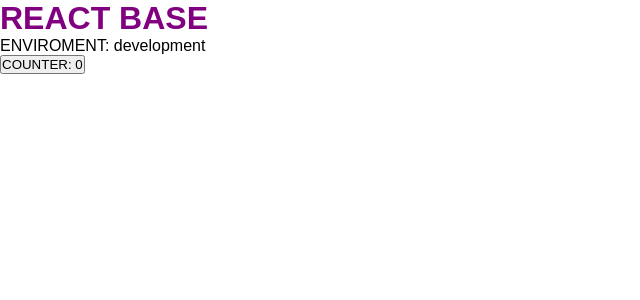
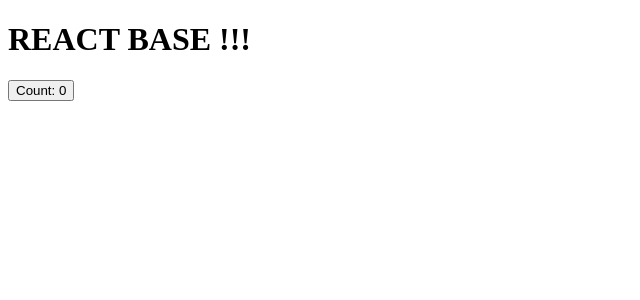
Before and after one commit to ninkovs18/admin-panel, a React app: page / in a window 1280 px wide. Shown: the top 300 px of the page, without its empty margins (0-640 px from the left). Built offline with nearby package versions, Linux system fonts and the light colour scheme.

Commit message:
install and setup react-router-dom

```diff
--- a/package.json
+++ b/package.json
@@ -14,7 +14,8 @@
   "license": "MIT",
   "dependencies": {
     "react": "^18.3.1",
-    "react-dom": "^18.3.1"
+    "react-dom": "^18.3.1",
+    "react-router-dom": "^6.23.1"
   },
   "devDependencies": {
     "@babel/core": "^7.24.7",
--- a/src/App.tsx
+++ /dev/null
@@ -1,13 +0,0 @@
-import Counter from './Counter'
-import './styles.css'
-const App = () => {
-  return (
-    <div>
-      <h1>REACT BASE</h1>
-      <p>ENVIROMENT: {process.env.NODE_ENV}</p>
-      <Counter />
-    </div>
-  )
-}
-
-export default App
--- a/src/Counter.tsx
+++ /dev/null
@@ -1,8 +0,0 @@
-import { useState } from 'react'
-
-const Counter = () => {
-  const [count, setCount] = useState(0)
-  return <button onClick={() => setCount(c => c + 1)}>COUNTER: {count}</button>
-}
-
-export default Counter
--- /dev/null
+++ b/src/basic-component/index.tsx
@@ -0,0 +1,13 @@
+import React, { useState } from 'react'
+
+const BasicComponent: React.FC = () => {
+  const [count, setCount] = useState(0)
+  return (
+    <>
+      <h1>REACT BASE !!!</h1>
+      <button onClick={() => setCount(c => c + 1)}>Count: {count}</button>
+    </>
+  )
+}
+
+export default BasicComponent
--- a/src/index.tsx
+++ b/src/index.tsx
@@ -1,12 +1,20 @@
 import React from 'react'
 import { createRoot } from 'react-dom/client'
-import App from './App'
+import { createBrowserRouter, RouterProvider } from 'react-router-dom'
+import App from './router/'
 
 const container = document.getElementById('root')
 const root = createRoot(container as HTMLElement)
 
+const router = createBrowserRouter([
+  {
+    path: '/*',
+    element: <App />,
+  },
+])
+
 root.render(
   <React.StrictMode>
-    <App />
+    <RouterProvider router={router} />
   </React.StrictMode>,
 )
--- /dev/null
+++ b/src/router/components/Layout.tsx
@@ -0,0 +1,13 @@
+import React from 'react'
+import { Outlet, ScrollRestoration } from 'react-router-dom'
+
+const Layout: React.FC = () => {
+  return (
+    <>
+      <Outlet />
+      <ScrollRestoration getKey={location => location.pathname} />
+    </>
+  )
+}
+
+export default Layout
--- /dev/null
+++ b/src/router/index.tsx
@@ -0,0 +1,18 @@
+import React from 'react'
+import { Routes, Route, Navigate } from 'react-router-dom'
+
+import Layout from './components/Layout'
+import BasicComponent from '../basic-component'
+
+const App: React.FC = () => {
+  return (
+    <Routes>
+      <Route element={<Layout />}>
+        <Route path="/" element={<BasicComponent />} />
+        <Route path="*" element={<Navigate to="/" replace />} />
+      </Route>
+    </Routes>
+  )
+}
+
+export default App
--- a/src/styles.css
+++ /dev/null
@@ -1,11 +0,0 @@
-* {
-  margin: 0;
-  padding: 0;
-  box-sizing: border-box;
-}
-body {
-  font-family: sans-serif;
-}
-h1 {
-  color: purple;
-}
--- a/webpack/webpack.dev.js
+++ b/webpack/webpack.dev.js
@@ -5,6 +5,7 @@
   devServer: {
     hot: true,
     open: true,
+    historyApiFallback: true,
   },
   devtool: 'cheap-module-source-map',
   plugins: [new ReactRefreshPlugin()],
```
Also changed, not shown: .prettierrc.js, 1 other file (tests, documents, lock files or other folders).
